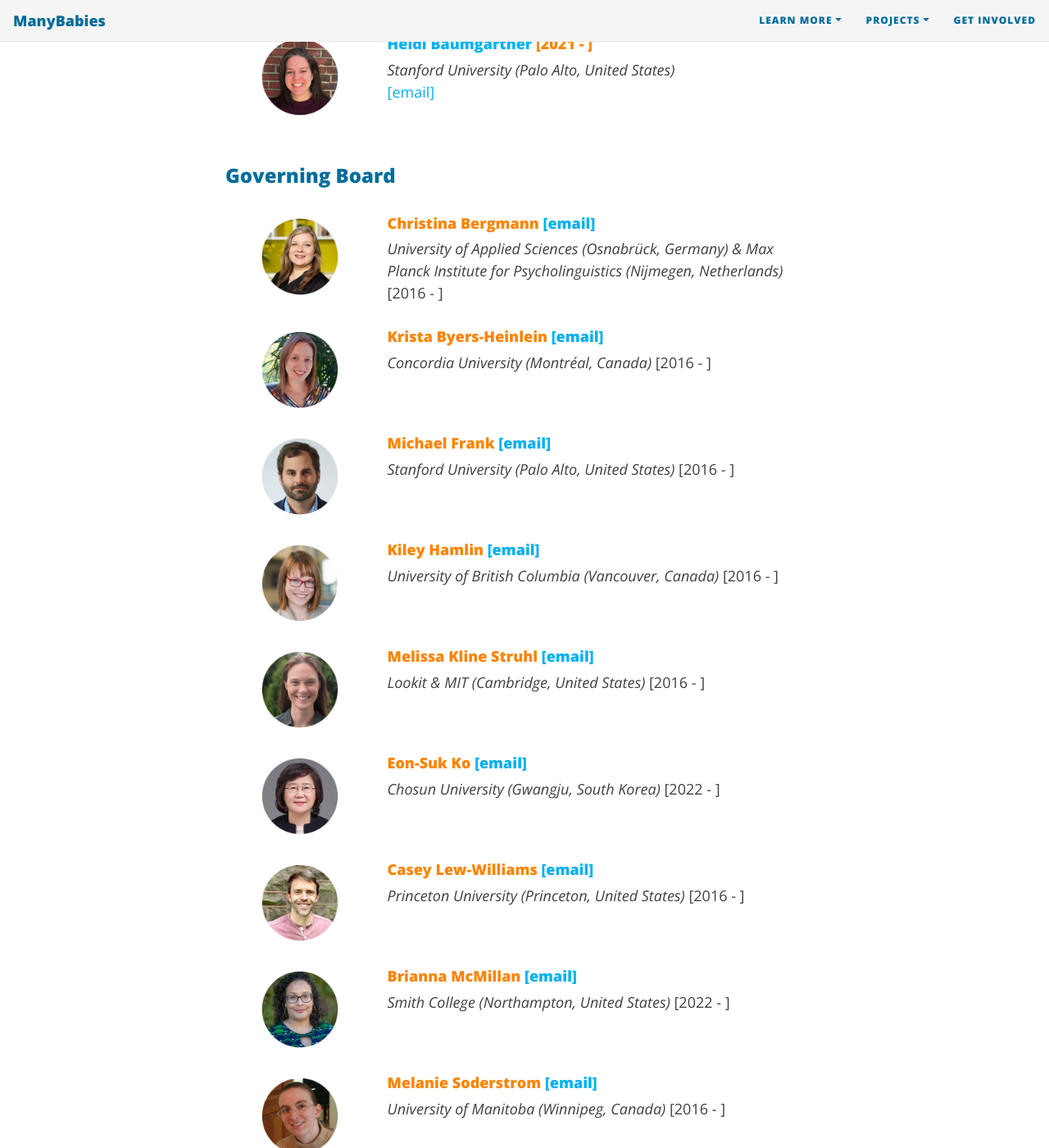
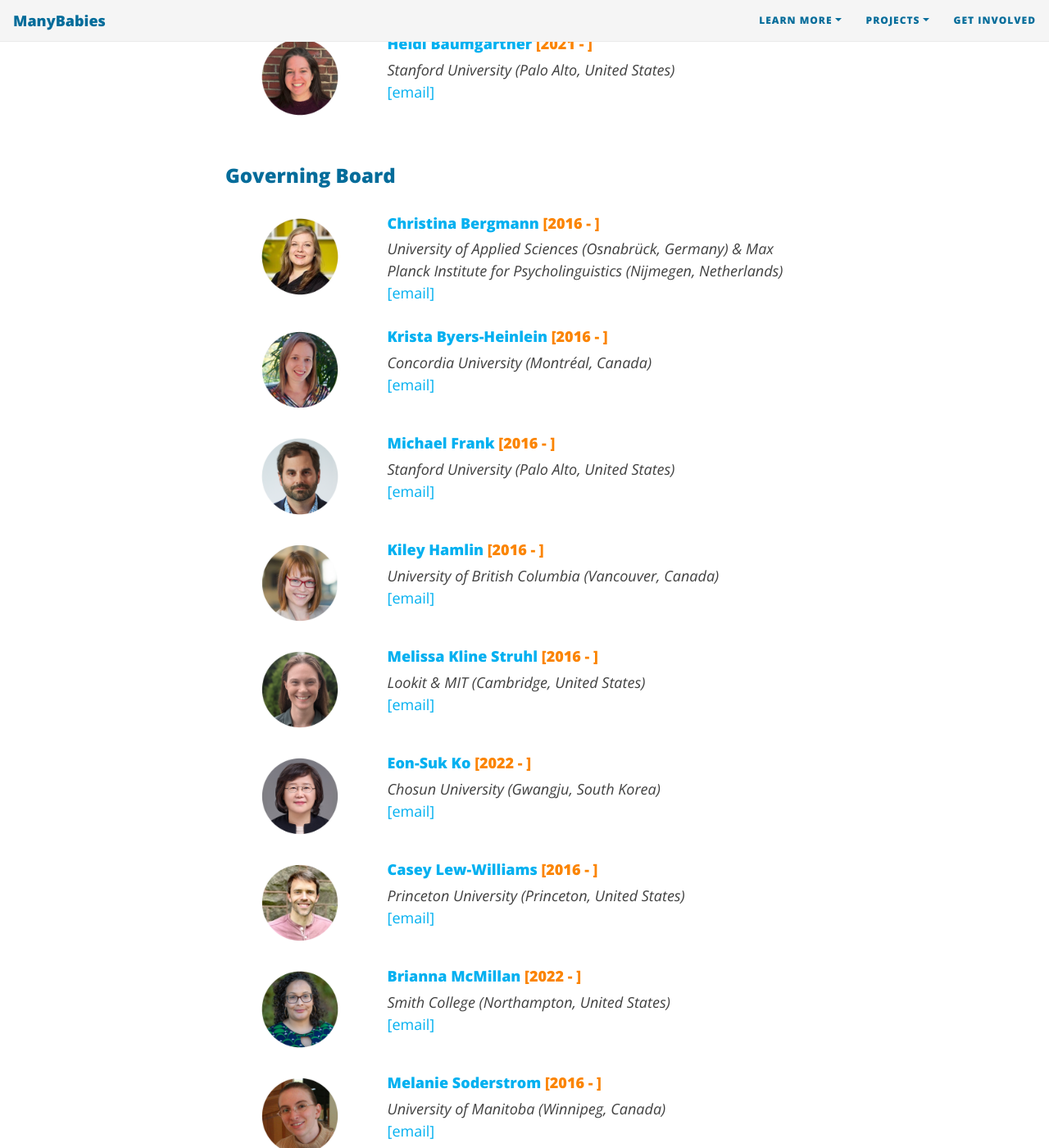
Before and after one commit to manybabies/manybabies.github.io, a Jekyll site: the page built from people.md, in a window 1280 px wide and 1400 px high, scrolled down 1548 px. Shown: the whole window at 82% size. Built offline with Jekyll 4.4.1, drawn with Linux system fonts in a browser that asks for light colours; nearby versions of some CDN libraries; some web fonts are replaced; some of the changed lines change nothing that is shown; some of the changed text lies outside the part shown.

Commit message:
Update people.md

```diff
--- a/people.md
+++ b/people.md
@@ -60,8 +60,10 @@ Project Leads are listed on each [project page]({{site.baseurl}}/projects/), as
         <img src="/assets/img/ChristinaBergmann.png" alt="Christina Bergmann" width="100" height="100">
       </div>
       <div class="col-sm-9">
-        <h4>Christina Bergmann <a href="mailto:chbergma@gmail.com">[email]</a></h4>
-        <i>University of Applied Sciences (Osnabrück, Germany) & Max Planck Institute for Psycholinguistics (Nijmegen, Netherlands)</i> [2016 - ]
+        <h4><a href="https://www.mpi.nl/people/bergmann-christina">Christina Bergmann</a> [2016 - ]</h4>
+        <i>University of Applied Sciences (Osnabrück, Germany) & Max Planck Institute for Psycholinguistics (Nijmegen, Netherlands)</i>
+        <br>
+        <a href="mailto:chbergma@gmail.com">[email]</a>
       </div>
     </div>
     <div class="col-sm-12">
@@ -72,8 +74,10 @@ Project Leads are listed on each [project page]({{site.baseurl}}/projects/), as
         <img src="/assets/img/KristaByersHeinlein.png" alt="Krista Byers-Heinlein" width="100" height="100">
       </div>
       <div class="col-sm-9">
-        <h4>Krista Byers-Heinlein <a href="mailto:k.byers@concordia.ca">[email]</a></h4>
-        <i>Concordia University (Montréal, Canada)</i> [2016 - ]
+        <h4><a href="">Krista Byers-Heinlein</a> [2016 - ]</h4>
+        <i>Concordia University (Montréal, Canada)</i>
+        <br>
+        <a href="mailto:k.byers@concordia.ca">[email]</a>
       </div>
     </div>
     <div class="col-sm-12">
@@ -84,8 +88,10 @@ Project Leads are listed on each [project page]({{site.baseurl}}/projects/), as
         <img src="/assets/img/MichaelFrank.png" alt="Michael Frank" width="100" height="100">
       </div>
       <div class="col-sm-9">
-        <h4>Michael Frank <a href="mailto:mcfrank@stanford.edu">[email]</a></h4>
-        <i>Stanford University (Palo Alto, United States)</i> [2016 - ]
+        <h4><a href="https://web.stanford.edu/~mcfrank/">Michael Frank</a> [2016 - ]</h4>
+        <i>Stanford University (Palo Alto, United States)</i>
+        <br>
+        <a href="mailto:mcfrank@stanford.edu">[email]</a>
       </div>
     </div>
     <div class="col-sm-12">
@@ -96,8 +102,10 @@ Project Leads are listed on each [project page]({{site.baseurl}}/projects/), as
         <img src="/assets/img/KileyHamlin.png" alt="Kiley Hamlin" width="100" height="100">
       </div>
       <div class="col-sm-9">
-        <h4>Kiley Hamlin <a href="mailto:kiley.hamlin@psych.ubc.ca">[email]</a></h4>
-        <i>University of British Columbia (Vancouver, Canada)</i> [2016 - ]
+        <h4><a href="https://psych.ubc.ca/profile/kiley-hamlin/">Kiley Hamlin</a> [2016 - ]</h4>
+        <i>University of British Columbia (Vancouver, Canada)</i>
+        <br>
+        <a href="mailto:kiley.hamlin@psych.ubc.ca">[email]</a>
       </div>
     </div>
     <div class="col-sm-12">
@@ -108,8 +116,10 @@ Project Leads are listed on each [project page]({{site.baseurl}}/projects/), as
         <img src="/assets/img/MelissaKlineStruhl.png" alt="Melissa Kline Struhl" width="100" height="100">
       </div>
       <div class="col-sm-9">
-        <h4>Melissa Kline Struhl <a href="mailto:mekline@mit.edu">[email]</a></h4>
-        <i>Lookit & MIT (Cambridge, United States)</i> [2016 - ]
+        <h4><a href="http://www.melissaklinestruhl.com">Melissa Kline Struhl</a> [2016 - ]</h4>
+        <i>Lookit & MIT (Cambridge, United States)</i>
+        <br>
+        <a href="mailto:mekline@mit.edu">[email]</a>
       </div>
     </div>
     <div class="col-sm-12">
@@ -120,8 +130,10 @@ Project Leads are listed on each [project page]({{site.baseurl}}/projects/), as
         <img src="/assets/img/EonSukKo.png" alt="EonSukKo" width="100" height="100">
       </div>
       <div class="col-sm-9">
-        <h4>Eon-Suk Ko <a href="mailto:eonsuk@gmail.com">[email]</a></h4>
-        <i>Chosun University (Gwangju, South Korea)</i> [2022 - ]
+        <h4><a href="https://sites.google.com/site/eonsuk/">Eon-Suk Ko</a> [2022 - ]</h4>
+        <i>Chosun University (Gwangju, South Korea)</i>
+        <br>
+        <a href="mailto:eonsuk@gmail.com">[email]</a>
       </div>
     </div>
     <div class="col-sm-12">
@@ -132,8 +144,10 @@ Project Leads are listed on each [project page]({{site.baseurl}}/projects/), as
         <img src="/assets/img/CaseyLewWilliams.png" alt="Casey Lew-Williams" width="100" height="100">
       </div>
       <div class="col-sm-9">
-        <h4>Casey Lew-Williams <a href="mailto:caseylw@princeton.edu">[email]</a></h4>
-        <i>Princeton University (Princeton, United States)</i> [2016 - ]
+        <h4><a href="https://psych.princeton.edu/person/casey-lew-williams">Casey Lew-Williams</a> [2016 - ]</h4>
+        <i>Princeton University (Princeton, United States)</i>
+        <br>
+        <a href="mailto:caseylw@princeton.edu">[email]</a>
       </div>
     </div>
     <div class="col-sm-12">
@@ -144,8 +158,10 @@ Project Leads are listed on each [project page]({{site.baseurl}}/projects/), as
         <img src="/assets/img/BriannaMcMillan.png" alt="Brianna McMillan" width="100" height="100">
       </div>
       <div class="col-sm-9">
-        <h4>Brianna McMillan <a href="mailto:bmcmillan@smith.edu">[email]</a></h4>
-        <i>Smith College (Northampton, United States)</i> [2022 - ]
+        <h4><a href="https://www.smith.edu/academics/faculty/brianna-mcmillan">Brianna McMillan</a> [2022 - ]</h4>
+        <i>Smith College (Northampton, United States)</i>
+        <br>
+        <a href="mailto:bmcmillan@smith.edu">[email]</a>
       </div>
     </div>
     <div class="col-sm-12">
@@ -156,8 +172,10 @@ Project Leads are listed on each [project page]({{site.baseurl}}/projects/), as
         <img src="/assets/img/MelanieSoderstrom.png" alt="Melanie Soderstrom" width="100" height="100">
       </div>
       <div class="col-sm-9">
-        <h4>Melanie Soderstrom <a href="mailto:m_soderstrom@umanitoba.ca">[email]</a></h4>
-        <i>University of Manitoba (Winnipeg, Canada)</i> [2016 - ]
+        <h4><a href="https://home.cc.umanitoba.ca/~soderstr/">Melanie Soderstrom</a> [2016 - ]</h4>
+        <i>University of Manitoba (Winnipeg, Canada)</i>
+        <br>
+        <a href="mailto:m_soderstrom@umanitoba.ca">[email]</a>
       </div>
     </div>
     <div class="col-sm-12">
@@ -174,8 +192,9 @@ Project Leads are listed on each [project page]({{site.baseurl}}/projects/), as
   	    <img src="/assets/img/MaryBethNeff.png" alt="Mary Beth Neff" width="100" height="100">
   	  </div>
   	  <div class="col-sm-9">
-  	    <h4>Mary Beth Neff <a href="mailto:marybethneff@gmail.com">[email]</a></h4>
-          <i>University of Oslo (Oslo, Norway)</i>  [July 2022 - June 2023]
+  	    <h4>Mary Beth Neff [July 2022 - June 2023]</h4>
+        <i>University of Oslo (Oslo, Norway)</i>
+        <a href="mailto:marybethneff@gmail.com">[email]</a>
       </div>
     </div>
     <div class="col-sm-12">
@@ -186,8 +205,9 @@ Project Leads are listed on each [project page]({{site.baseurl}}/projects/), as
         <img src="/assets/img/FrancisYuen.png" alt="Francis Yuen" width="100" height="100">
   	  </div>
   	  <div class="col-sm-9">
-  	    <h4>Francis Yuen <a href="mailto:francis.yuen@psych.ubc.ca">[email]</a></h4>
-          <i>University of British Columbia (Vacouver, Canada)</i>  [July 2022 - June 2023]
+  	    <h4>Francis Yuen [July 2022 - June 2023]</h4>
+        <i>University of British Columbia (Vacouver, Canada)</i>
+        <a href="mailto:francis.yuen@psych.ubc.ca">[email]</a>
       </div>
     </div>
     <div class="col-sm-12">
@@ -205,9 +225,9 @@ Project Leads are listed on each [project page]({{site.baseurl}}/projects/), as
         <img src="/assets/img/GraceZhou.png" alt="Grace Zhou" width="100" height="100">
   	  </div>
   	  <div class="col-sm-9">
-  	    <h4>Grace Zhou <a href="mailto:grace.zhou@umanitoba.ca">[email]</a></h4>
-          <i>University of Manitoba (Winnipeg, Canada)</i>   [2021 - ]
-      </div>
+  	    <h4>Grace Zhou [2021 - ]</h4>
+        <i>University of Manitoba (Winnipeg, Canada)</i>
+        <a href="mailto:grace.zhou@umanitoba.ca">[email]</a>
     </div>
     <div class="col-sm-12">
         <p>   </p>
```
